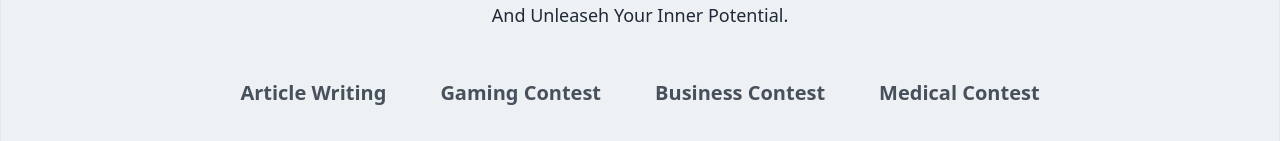
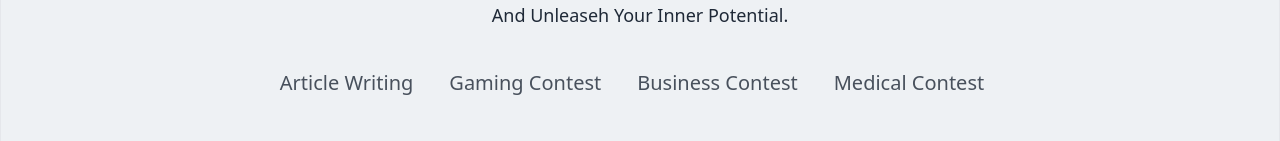
Before and after one commit to moshiur-rahman-mirage/contest-hub, a React (Vite) app: page / in a window 1280 px wide. Shown: the part 1026-1167 px from the top of the page. Built offline with nearby package versions, Linux system fonts and the light colour scheme; no server answers.

Commit message:
card doing problem. on first button click it is fetching previous data. second time showing correct. need to fix

```diff
--- a/src/Section/ContestType/ContestType.jsx
+++ b/src/Section/ContestType/ContestType.jsx
@@ -4,24 +4,61 @@ import InViewParagraph from "../../component/InViewParagraph";
 import useAxiosPublic from "../../hooks/useAxiosPublic";
 import { useQuery } from "@tanstack/react-query";
 import ContestCard from "../../component/ContestCard";
-
-
+import { Link } from "react-router-dom";
 
 const ContestType = () => {
-    const axiosPublic=useAxiosPublic();
-    const [category,setCategory]=useState('Article Writing');
-    const contestUrl=`/contest?contest_category=${category}&size=4`
-console.log(category)
-    const { data: top5 = [], refetch } = useQuery({
-        queryKey: ['topContest'],
-        queryFn: async () => {
-            const res = await axiosPublic.get(contestUrl);
-            return res.data;
-        }
-    })
+  const axiosPublic = useAxiosPublic();
+  const [category, setCategory] = useState('Gaming Contest');
+  const [loading, setLoading] = useState(true);
+  const [cardData, setCardData] = useState(null);
 
-  console.log(top5)
+  const contestUrl = `/contest?contest_category=${category}&size=4`;
+  console.log(contestUrl);
+  const {
+    isLoading,
+    error,
+    data: top5 = [],
+    refetch,
+  } = useQuery({
+    queryKey: ["topContest"],
+    enabled: !category,
+    queryFn: async () => {
+      const res = await axiosPublic.get(contestUrl);
+      console.log(res)
+      setCardData(res.data);
+      setLoading(false);
+      return res.data
+    },
+  });
+  // console.log(cardData);
+  const CustomLink = ({ href, title, className = "" }) => {
+    // return (
+    <button
+      onClick={() => {
+        handleCategoryChange(title);
+      }}
+      href={href}
+      className={`${className} relative group`}
+    >
+      {title}
+      <span
+        className={`h-0.5 w-0 group-hover:w-full transition-[width] ease duration-300 inline-block
+           bg-red-600 absolute left-0 -bottom-0.5 `}
+      >
+        &nbsp;
+      </span>
+    </button>;
+    // );
+  };
 
+  const handleCategoryChange = (title) => {
+    console.log(title)
+    setLoading(true);
+    setCardData(null)
+    setCategory(title);
+    refetch();
+  };
+  // console.log(category);
   return (
     <div id="contesttype" className="bg-[#EEF1F4]">
       <div className="grid place-items-center pt-20 capitalize">
@@ -29,26 +66,89 @@ console.log(category)
           <AnimatedNumbers value={100} />+{" "}
           <span className="font-normal text-slate-950">Contest to Join</span>
         </span>
-        <InViewParagraph className="py-10 text-lg max-w-2xl text-center" text="100+ Contest present for you to choose. Join today, Participate in a contest. And unleaseh
-          your inner potential."/>
+        <InViewParagraph
+          className="py-10 text-lg max-w-2xl text-center"
+          text="100+ Contest present for you to choose. Join today, Participate in a contest. And unleaseh
+          your inner potential."
+        />
         <div className="flex items-center justify-center gap-5">
-            <ul className="flex items-center justify-center gap-5 pb-10">
-                <li><button className="btn btn-ghost text-xl capitalize opacity-80">Article Writing</button></li>
-                <li><button className="btn btn-ghost text-xl capitalize opacity-80">Gaming contest</button></li>
-                <li><button className="btn btn-ghost text-xl capitalize opacity-80">Business contest</button></li>
-                <li><button className="btn btn-ghost text-xl capitalize opacity-80">Medical contest</button></li>
-
-            </ul>
+          <ul className="flex items-center justify-center gap-5 pb-10">
+            <li>
+              <button
+                onClick={() => {
+                  handleCategoryChange("Article Writing");
+                }}
+                className="mr-4 text-xl capitalize opacity-80 relative group"
+              >
+                Article Writing
+                <span
+                  className={`h-0.5 w-0 group-hover:w-full transition-[width] ease duration-300 inline-block
+           bg-red-600 absolute left-0 -bottom-0.5 `}
+                >
+                  &nbsp;
+                </span>
+              </button>{" "}
+            </li>
+            <li>
+              <button
+                onClick={() => {
+                  handleCategoryChange("Gaming Contest");
+                }}
+                className="mr-4 text-xl capitalize opacity-80 relative group"
+              >
+                Gaming Contest
+                <span
+                  className={`h-0.5 w-0 group-hover:w-full transition-[width] ease duration-300 inline-block
+           bg-red-600 absolute left-0 -bottom-0.5 `}
+                >
+                  &nbsp;
+                </span>
+              </button>{" "}
+            </li>
+            <li>
+              <button
+                onClick={() => {
+                  handleCategoryChange("Business Contest");
+                }}
+                className="mr-4 text-xl capitalize opacity-80 relative group"
+              >
+                Business Contest
+                <span
+                  className={`h-0.5 w-0 group-hover:w-full transition-[width] ease duration-300 inline-block
+           bg-red-600 absolute left-0 -bottom-0.5 `}
+                >
+                  &nbsp;
+                </span>
+              </button>
+            </li>
+            <li>
+              <button
+                onClick={() => {
+                  handleCategoryChange("Medical Contest");
+                }}
+                className="mr-4 text-xl capitalize opacity-80 relative group"
+              >
+                Medical Contest
+                <span
+                  className={`h-0.5 w-0 group-hover:w-full transition-[width] ease duration-300 inline-block
+           bg-red-600 absolute left-0 -bottom-0.5 `}
+                >
+                  &nbsp;
+                </span>
+              </button>
+            </li>
+          </ul>
         </div>
-        <div className="grid gap-5 lg:grid-cols-4 md:grid-cols-2 grid-cols-1">
-        {
-                    top5.map(contest => {
-                        return (
-                            <ContestCard key={contest._id} contest={contest} />
-
-                        )
-                    })
-                }
+        <div>
+          {loading && cardData?.contest_category!==category ? (
+            <p>Loading...</p>
+          ) : (
+            <div className="grid gap-5 lg:grid-cols-4 md:grid-cols-2 grid-cols-1">
+              {cardData.map((contest) => {
+                return <ContestCard key={contest._id} contest={contest} />;
+              })}
+            </div>
+          )}
         </div>
       </div>
     </div>
```
